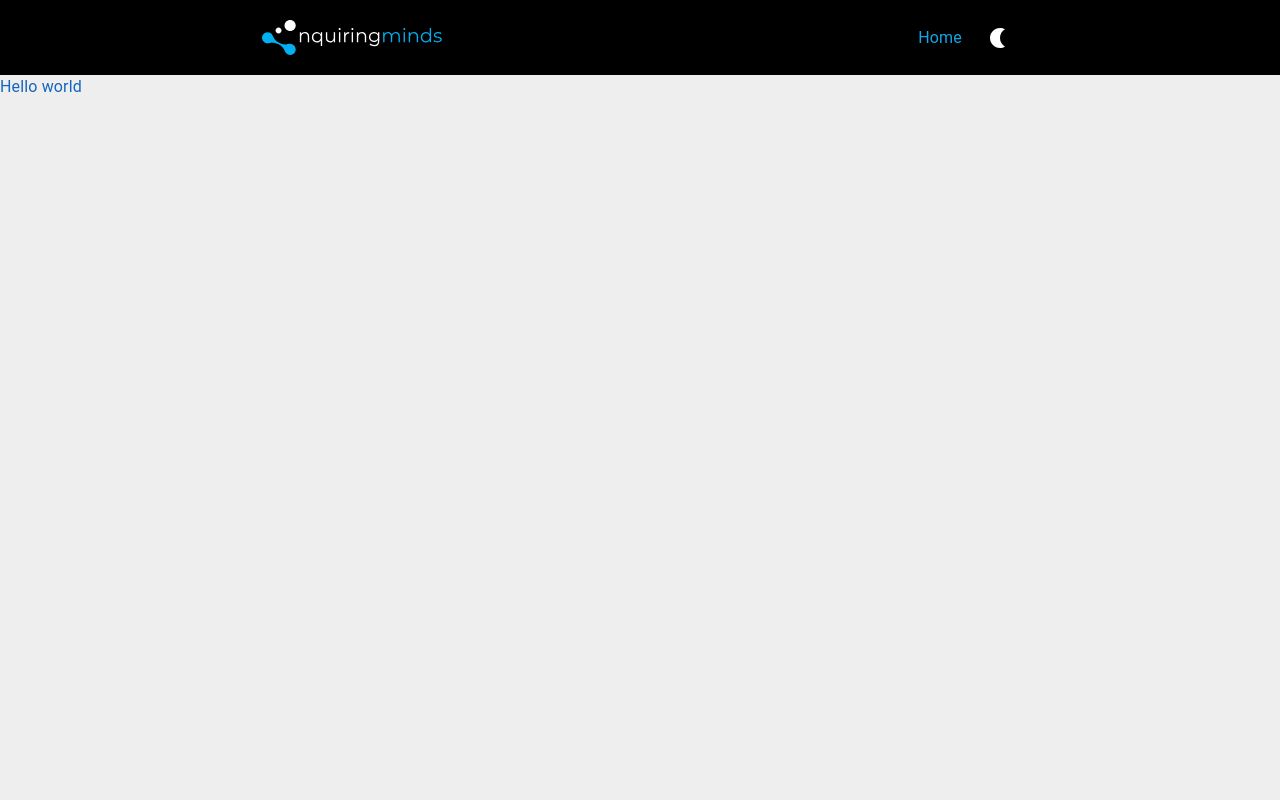
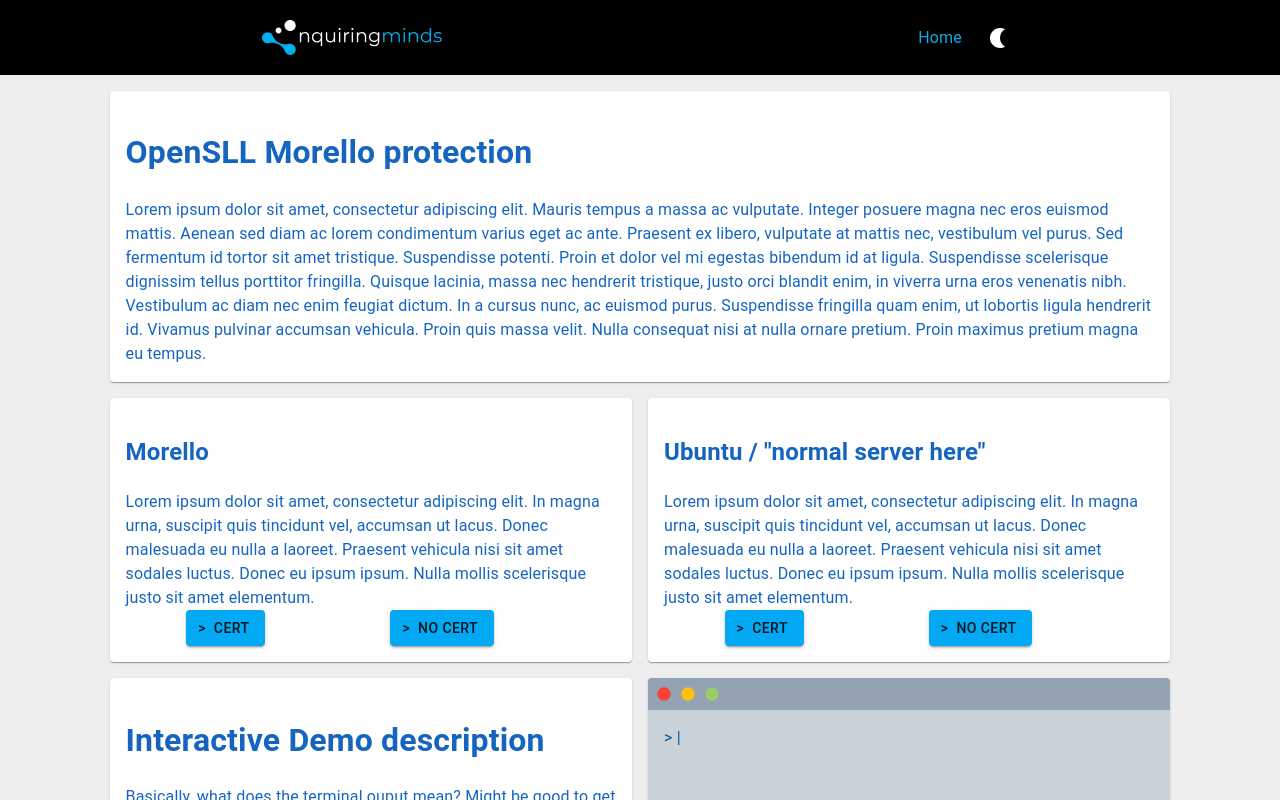
Before and after one commit to nqminds/UniBOM-Viewer, a Next.js app in the folder packages/app/: page / in a window 1280 px wide. Built offline with nearby package versions, Linux system fonts and the light colour scheme.

Commit message:
style(app): Morello protection wireframes

```diff
--- /dev/null
+++ b/packages/app/src/modules/common/index.tsx
@@ -0,0 +1 @@
+export {default as Paper} from "./paper"
--- /dev/null
+++ b/packages/app/src/modules/common/paper.tsx
@@ -0,0 +1,21 @@
+import {Paper} from "@mui/material"
+import {styled} from "@mui/system";
+
+const StyledPaper = styled(Paper)(({theme: {spacing}}) => ({
+  overflow: "auto",
+  padding: spacing(2),
+  marginBottom: spacing(2),
+}));
+
+export default function PaperComponent({children, sx}: props) {
+  return (
+    <StyledPaper sx={sx}>
+      {children}
+    </StyledPaper>
+  );
+}
+
+type props = {
+  children?: string | JSX.Element | JSX.Element[],
+  sx?: object,
+}
--- /dev/null
+++ b/packages/app/src/modules/cyber-demo/dashboard.tsx
@@ -0,0 +1,34 @@
+import {styled} from "@mui/system";
+import DemoDescriptor from "./demo-descriptor";
+import InfoPane from "./info-pane";
+import ServerRequestControls from "./server-request-controls";
+import Terminal from "./terminal";
+
+const Container = styled("div")(({theme: {spacing}}) => ({
+  padding: spacing(2),
+  display: "flex",
+  flexDirection: "column",
+  overflowY: "auto",
+  overflowX: "hidden",
+}))
+
+const DemoContainer = styled("div")(({theme: {spacing}}) => ({
+  display: "grid",
+  gridTemplateColumns: "1fr 1fr",
+  width: "85%",
+  alignSelf: "center",
+  columnGap: spacing(2),
+}))
+
+export default function Datshboard() {
+  return (
+    <Container>
+      <InfoPane />
+      <ServerRequestControls />
+      <DemoContainer>
+        <DemoDescriptor />
+        <Terminal />
+      </DemoContainer>
+    </Container>
+  )
+}
--- /dev/null
+++ b/packages/app/src/modules/cyber-demo/demo-descriptor.tsx
@@ -0,0 +1,15 @@
+import {Typography} from "@mui/material";
+import {Paper} from "@/modules/common";
+
+export default function DemoDescriptor() {
+  return(
+    <Paper>
+      <h1>Interactive Demo description</h1>
+      <Typography>
+        Basically, what does the terminal ouput mean?
+        Might be good to get a few diagrams in?
+
+      </Typography>
+    </Paper>
+  )
+}
--- /dev/null
+++ b/packages/app/src/modules/cyber-demo/index.tsx
@@ -0,0 +1 @@
+export {default as CyberDemo} from "./dashboard";
--- /dev/null
+++ b/packages/app/src/modules/cyber-demo/info-pane.tsx
@@ -0,0 +1,13 @@
+import {Typography} from "@mui/material";
+import {Paper} from "@/modules/common";
+
+export default function InfoPane() {
+  return (
+    <Paper sx={{width: "85%", alignSelf: "center"}}>
+      <h1>OpenSLL Morello protection</h1>
+      <Typography>
+      Lorem ipsum dolor sit amet, consectetur adipiscing elit. Mauris tempus a massa ac vulputate. Integer posuere magna nec eros euismod mattis. Aenean sed diam ac lorem condimentum varius eget ac ante. Praesent ex libero, vulputate at mattis nec, vestibulum vel purus. Sed fermentum id tortor sit amet tristique. Suspendisse potenti. Proin et dolor vel mi egestas bibendum id at ligula. Suspendisse scelerisque dignissim tellus porttitor fringilla. Quisque lacinia, massa nec hendrerit tristique, justo orci blandit enim, in viverra urna eros venenatis nibh. Vestibulum ac diam nec enim feugiat dictum. In a cursus nunc, ac euismod purus. Suspendisse fringilla quam enim, ut lobortis ligula hendrerit id. Vivamus pulvinar accumsan vehicula. Proin quis massa velit. Nulla consequat nisi at nulla ornare pretium. Proin maximus pretium magna eu tempus.
+      </Typography>
+    </Paper>
+  )
+}
--- /dev/null
+++ b/packages/app/src/modules/cyber-demo/server-request-controls.tsx
@@ -0,0 +1,69 @@
+import {styled} from "@mui/system";
+import {Paper} from "../common";
+import {Typography, Button} from "@mui/material";
+
+const Container = styled("div")(({theme: {spacing}}) => ({
+  display: "grid",
+  gridTemplateColumns: "1fr 1fr",
+  width: "85%",
+  alignSelf: "center",
+  columnGap: spacing(2),
+}));
+
+const ButtonContainer = styled("div")(() => ({
+  display: "flex",
+  justifyContent: "center",
+}))
+
+export default function ServerRequestControls() {
+  const servers = [
+    {
+      name: "Morello",
+      description: "Lorem ipsum dolor sit amet, consectetur adipiscing elit. In magna urna, suscipit quis tincidunt vel, accumsan ut lacus. Donec malesuada eu nulla a laoreet. Praesent vehicula nisi sit amet sodales luctus. Donec eu ipsum ipsum. Nulla mollis scelerisque justo sit amet elementum.",
+      controls: [
+        {
+          name: "Cert",
+          onClick: () => console.log("Cert")
+        },
+        {
+          name: "No cert",
+          onClick: () => console.log("No cert")
+        }
+      ]
+    },
+    {
+      name: `Ubuntu / "normal server here"`,
+      description: "Lorem ipsum dolor sit amet, consectetur adipiscing elit. In magna urna, suscipit quis tincidunt vel, accumsan ut lacus. Donec malesuada eu nulla a laoreet. Praesent vehicula nisi sit amet sodales luctus. Donec eu ipsum ipsum. Nulla mollis scelerisque justo sit amet elementum.",
+      controls: [
+        {
+          name: "Cert",
+          onClick: () => console.log("Cert")
+        },
+        {
+          name: "No cert",
+          onClick: () => console.log("No cert")
+        }
+      ]
+    }
+  ];
+
+  return (
+    <Container>
+      {servers.map(({name, description, controls}) =>
+        <Paper key={`server-${name}`}>
+          <h2>{name}</h2>
+          <Typography>{description}</Typography>
+          <Container>
+            {controls.map(({name, onClick}) => (
+              <ButtonContainer key={`${name}-control-${name}`}>
+                <Button variant="contained" onClick={onClick} startIcon=">">
+                  {name}
+                </Button>
+              </ButtonContainer>
+            ))}
+          </Container>
+        </Paper>
+      )}
+    </Container>
+  )
+}
--- /dev/null
+++ b/packages/app/src/modules/cyber-demo/terminal.tsx
@@ -0,0 +1,45 @@
+import { styled } from "@mui/system";
+import { Paper, Typography } from "@mui/material";
+import {red, amber, lightGreen} from "@mui/material/colors"
+
+import CircleIcon from '@mui/icons-material/Circle';
+
+const TerminalContainer = styled(Paper)(({theme: {palette, spacing}}) => ({
+  overflow: "auto",
+  marginBottom: spacing(2),
+  background:  palette.background.terminal,
+  minHeight: 500,
+}))
+
+const DecorativeBar = styled("div")(({theme: {palette, spacing}}) => ({
+  height: spacing(4),
+  background: palette.background.terminalBar,
+  paddingRight: spacing(2)
+}))
+
+const DecorativeControls = styled(CircleIcon)(({theme: {spacing}}) => ({
+  fontSize: "1rem",
+  margin: spacing(1),
+  marginRight: 0,
+}));
+
+const TerminalOutput = styled(Typography)(({theme: {palette, spacing}}) => ({
+  padding: spacing(2),
+  color: palette.text.terminal
+}))
+
+
+export default function Terminal() {
+  return(
+    <TerminalContainer>
+      <DecorativeBar>
+        <DecorativeControls sx={{color: red[500]}} />
+        <DecorativeControls sx={{color: amber[500]}} />
+        <DecorativeControls sx={{color: lightGreen[400]}}/>
+      </DecorativeBar>
+      <TerminalOutput>
+        {'>'} |
+      </TerminalOutput>
+    </TerminalContainer>
+  )
+}
--- a/packages/app/src/pages/index.tsx
+++ b/packages/app/src/pages/index.tsx
@@ -1,7 +1,7 @@
+import { CyberDemo } from "@/modules/cyber-demo"
+
 export default function Home() {
   return (
-    <>
-      Hello world
-    </>
+    <CyberDemo />
   )
 }
--- a/packages/app/src/styles/theme/darkTheme.js
+++ b/packages/app/src/styles/theme/darkTheme.js
@@ -22,12 +22,15 @@ const darkTheme = createTheme({
     background: {
       paper: grey[900],
       default: "#4f4f4f",
+      terminal: "#000000",
+      terminalBar: grey[900],
     },
     text: {
       hint: colour.text[50],
       icon: colour.text[300],
       primary: colour.text[100],
       secondary: colour.text[300],
+      terminal: "#ffffff",
     },
     ...themeConstants,
   },
--- a/packages/app/src/styles/theme/lightTheme.js
+++ b/packages/app/src/styles/theme/lightTheme.js
@@ -21,12 +21,15 @@ const lightTheme = createTheme({
     background: {
       paper: "#ffffff",
       default: grey[200],
+      terminal: "#c9d1d9",
+      terminalBar: "#92a2b3",
     },
     text: {
       hint: colour.text[100],
       icon: colour.text[600],
       primary: colour.text[800],
       secondary: colour.text[400],
+      terminal: colour.primary[900],
     },
     ...themeConstants,
   },
```
